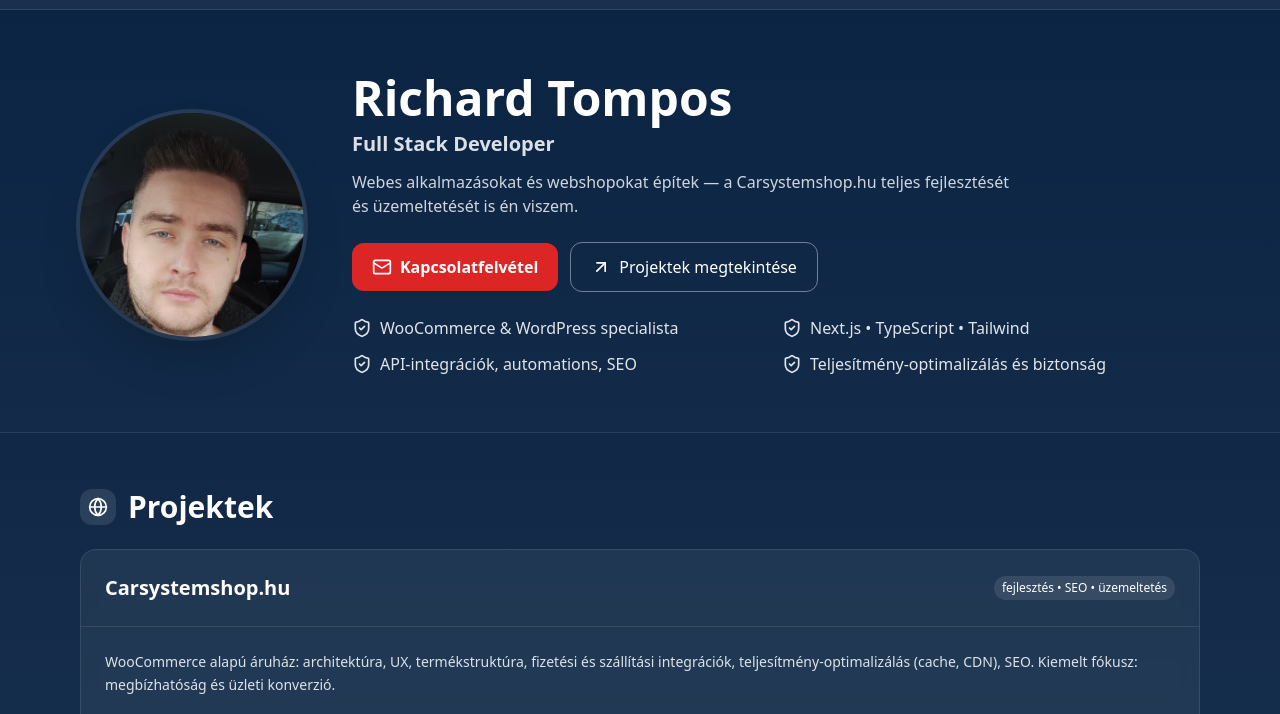
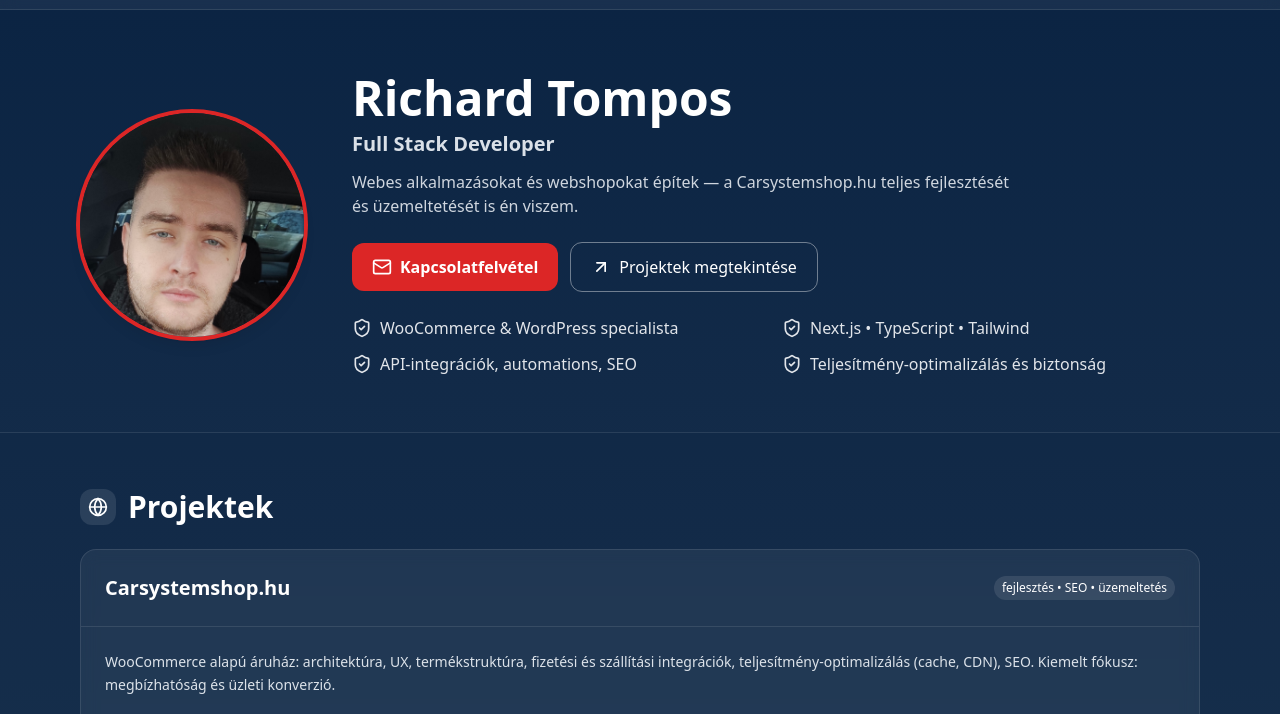
Before and after one commit to ShadowTrigger96/shadowtrigger96.github.io, a plain HTML site: page index.html in a window 1280 px wide. Shown: the part 51-765 px from the top of the page. Drawn offline with nearby package versions, Linux system fonts and the light colour scheme.

Commit message:
Update index.html

```diff
--- a/index.html
+++ b/index.html
@@ -43,7 +43,7 @@
   <section class="mx-auto max-w-6xl px-4 pt-16 pb-14">
     <div class="grid md:grid-cols-[240px_1fr] gap-8 items-center">
       <img src="profpic.jpg"
-           alt="Richard Tompos" class="h-40 w-40 md:h-56 md:w-56 rounded-full object-cover ring-4 ring-white/10 shadow-2xl mx-auto md:mx-0">
+           alt="Richard Tompos" class="h-40 w-40 md:h-56 md:w-56 rounded-full object-cover ring-4 ring-red-600 shadow-lg mx-auto md:mx-0">
       <div>
         <h1 class="text-3xl md:text-5xl font-extrabold leading-tight">Richard Tompos</h1>
         <p class="mt-2 text-lg md:text-xl text-slate-100/90 font-semibold">Full Stack Developer</p>
```
